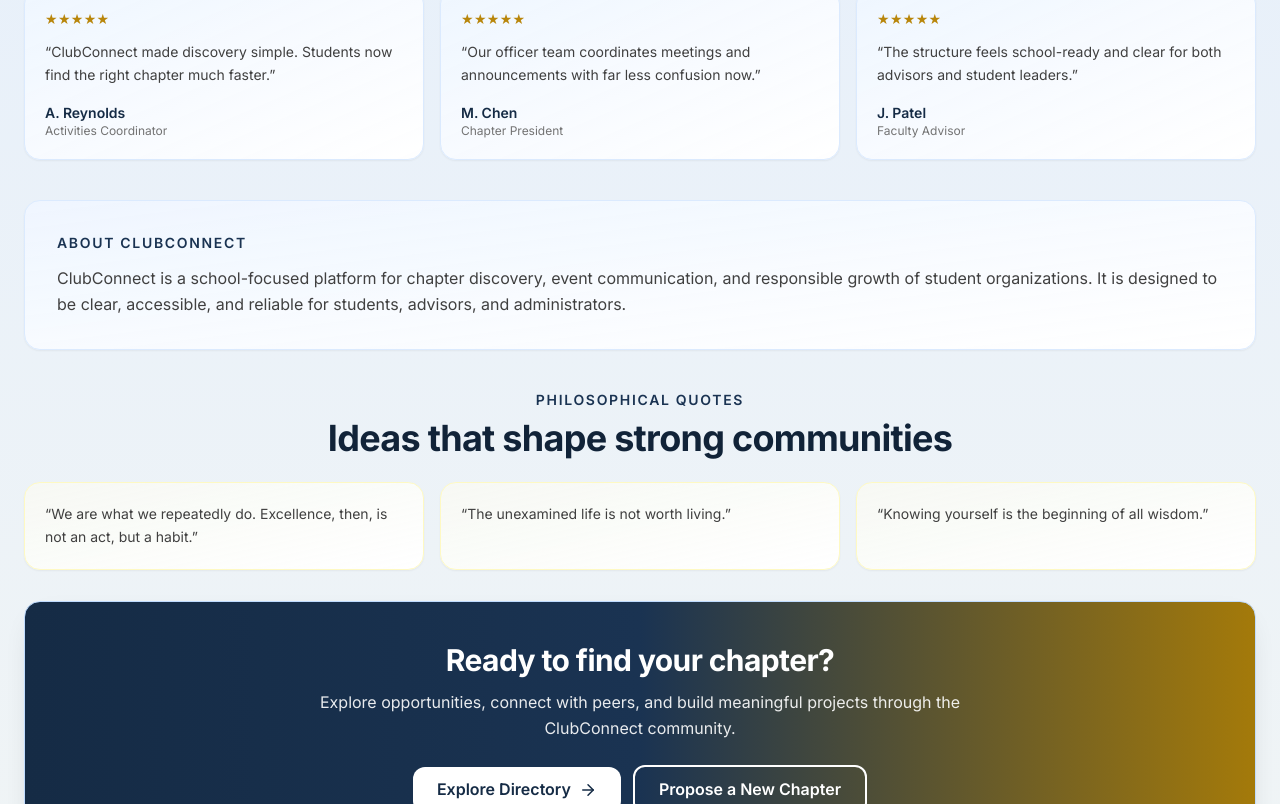
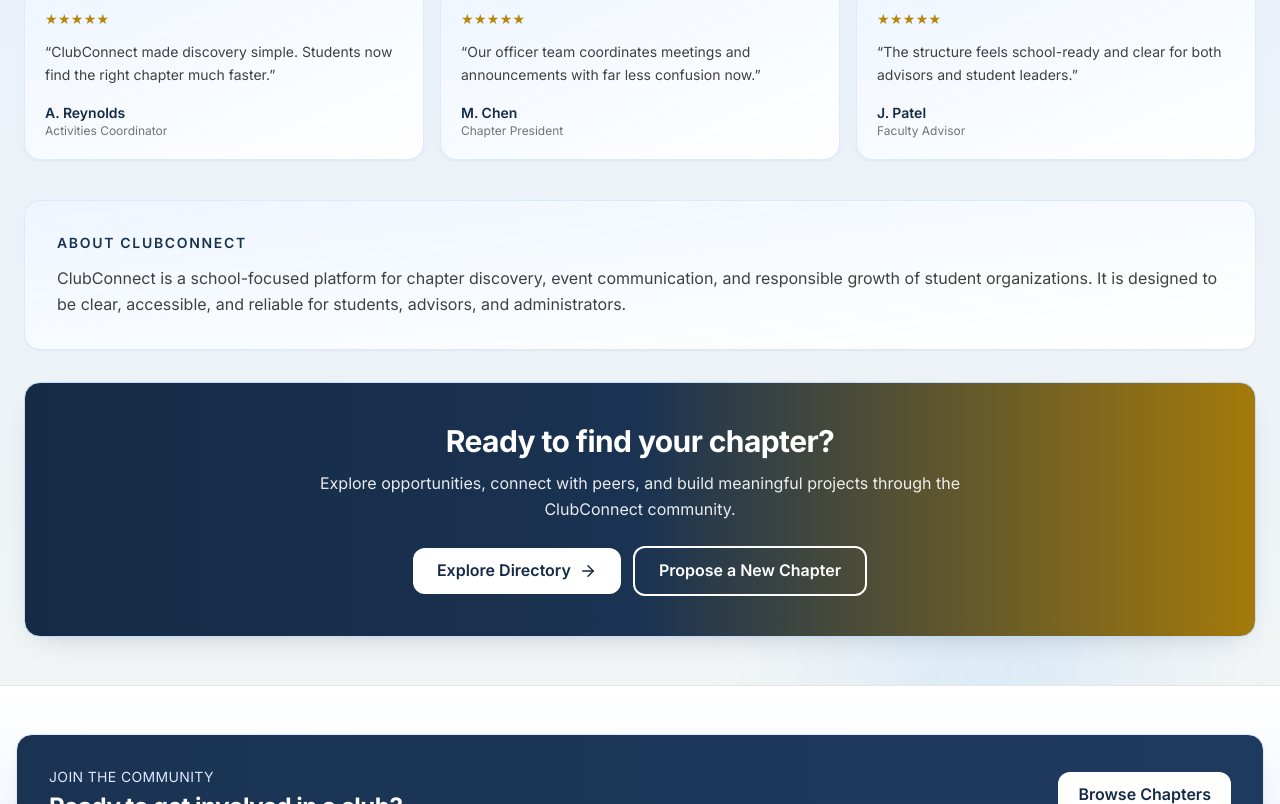
Before and after one commit to varunpatank/JHSTSA2026_Webmaster_ClubConnect, a Next.js app: page / in a window 1280 px wide. Shown: the part 1996-2800 px from the top of the page. Built offline with nearby package versions, Linux system fonts and the light colour scheme.

Commit message:
removed freaky philosophical quotes

```diff
--- a/app/page.tsx
+++ b/app/page.tsx
@@ -148,6 +148,8 @@ export default function HomePage() {
                 className="mt-8 grid sm:grid-cols-3 gap-3 animate-fade-up"
                 style={{ animationDelay: "300ms" }}
               >
+
+
               </div>
             </div>
 
@@ -395,7 +397,7 @@ export default function HomePage() {
       </section>
 
       <section
-        className="max-w-7xl mx-auto px-4 sm:px-6 py-2 animate-fade-up"
+        className="max-w-7xl mx-auto px-4 sm:px-6 pt-2 pb-8 animate-fade-up"
         style={{ animationDelay: "240ms" }}
       >
         <article className="card p-6 md:p-8 bg-gradient-to-br from-primary-50/60 to-white border-primary-100">
@@ -407,28 +409,6 @@ export default function HomePage() {
             for students, advisors, and administrators.
           </p>
         </article>
-      </section>
-
-      <section
-        className="max-w-7xl mx-auto px-4 sm:px-6 py-8 animate-fade-up"
-        style={{ animationDelay: "250ms" }}
-      >
-        <div className="text-center max-w-3xl mx-auto">
-          <p className="eyebrow">Philosophical Quotes</p>
-          <h2 className="mt-2 text-3xl md:text-4xl font-heading text-primary-800">
-            Ideas that shape strong communities
-          </h2>
-        </div>
-        <div className="mt-6 grid md:grid-cols-3 gap-4">
-          {quotes.map((quote) => (
-            <blockquote
-              key={quote}
-              className="card p-5 bg-gradient-to-br from-secondary-50/50 to-white border-secondary-100 text-sm leading-relaxed text-neutral-700 ux-hover-lift-sm"
-            >
-              “{quote}”
-            </blockquote>
-          ))}
-        </div>
       </section>
 
       <section
```
